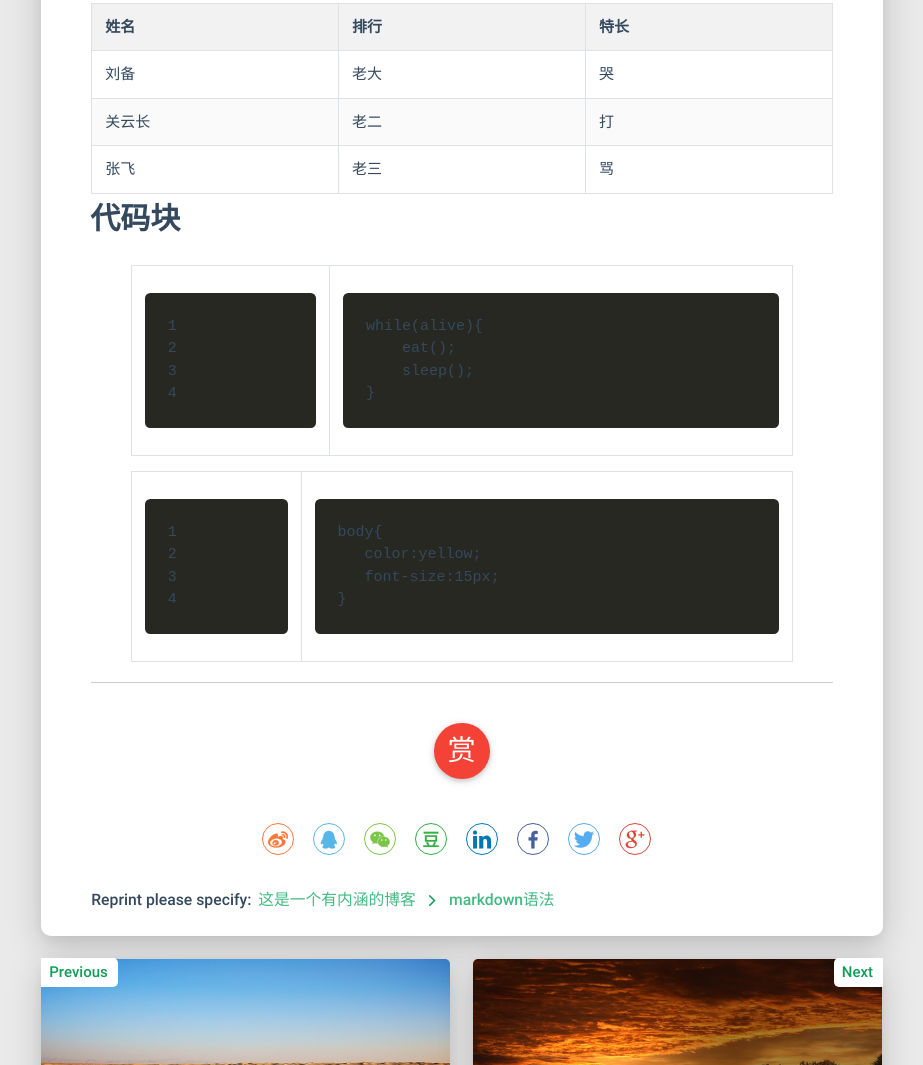
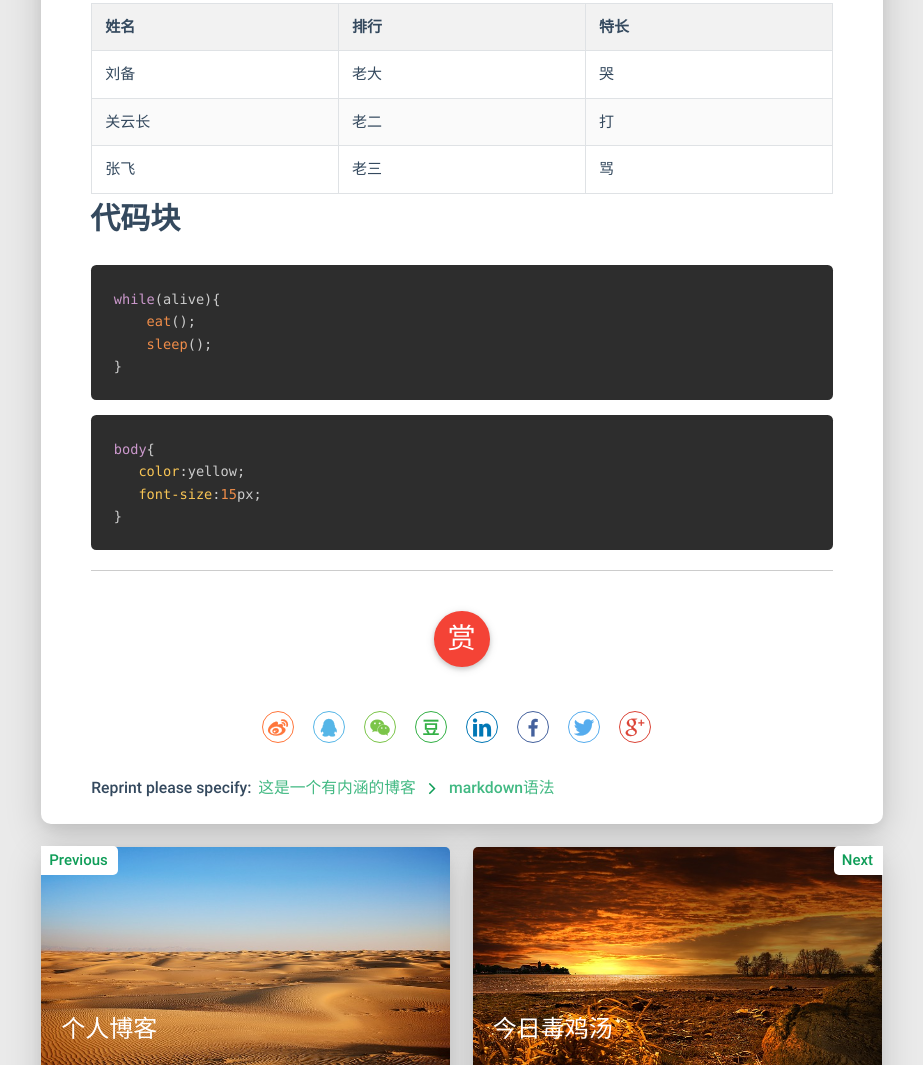
Before and after one commit to lyfxx/lyfxx.github.io, a plain HTML site: page 2018/10/25/markdown语法/index.html in a window 1280 px wide. Shown: the part 2460-3525 px from the top of the page, without its empty margins (34-957 px from the left). Drawn offline with Linux system fonts and the light colour scheme.

Commit message:
Site updated: 2018-10-26 11:46:53

```diff
--- a/2018/10/25/markdown语法/index.html
+++ b/2018/10/25/markdown语法/index.html
@@ -410,8 +410,16 @@
 </tr>
 </tbody>
 </table>
-<h1 id="代码块"><a href="#代码块" class="headerlink" title="代码块"></a>代码块</h1><figure class="highlight javascript"><table><tr><td class="gutter"><pre><span class="line">1</span><br><span class="line">2</span><br><span class="line">3</span><br><span class="line">4</span><br></pre></td><td class="code"><pre><span class="line"><span class="keyword">while</span>(alive)&#123;</span><br><span class="line">    eat();</span><br><span class="line">    sleep();</span><br><span class="line">&#125;</span><br></pre></td></tr></table></figure>
-<figure class="highlight css"><table><tr><td class="gutter"><pre><span class="line">1</span><br><span class="line">2</span><br><span class="line">3</span><br><span class="line">4</span><br></pre></td><td class="code"><pre><span class="line"><span class="selector-tag">body</span>&#123;</span><br><span class="line">   <span class="attribute">color</span>:yellow;</span><br><span class="line">   <span class="attribute">font-size</span>:<span class="number">15px</span>;</span><br><span class="line">&#125;</span><br></pre></td></tr></table></figure>
+<h1 id="代码块"><a href="#代码块" class="headerlink" title="代码块"></a>代码块</h1><pre class=" language-javascript"><code class="language-javascript"><span class="token keyword">while</span><span class="token punctuation">(</span>alive<span class="token punctuation">)</span><span class="token punctuation">{</span>
+    <span class="token function">eat</span><span class="token punctuation">(</span><span class="token punctuation">)</span><span class="token punctuation">;</span>
+    <span class="token function">sleep</span><span class="token punctuation">(</span><span class="token punctuation">)</span><span class="token punctuation">;</span>
+<span class="token punctuation">}</span>
+</code></pre>
+<pre class=" language-css"><code class="language-css"><span class="token selector">body</span><span class="token punctuation">{</span>
+   <span class="token property">color</span><span class="token punctuation">:</span>yellow<span class="token punctuation">;</span>
+   <span class="token property">font-size</span><span class="token punctuation">:</span><span class="token number">15</span>px<span class="token punctuation">;</span>
+<span class="token punctuation">}</span>
+</code></pre>
 
             </div>
             <hr>
```
Also changed, not shown: 2018/10/25/个人博客/index.html (+11 -3 lines), search.xml (+2 -2 lines).
